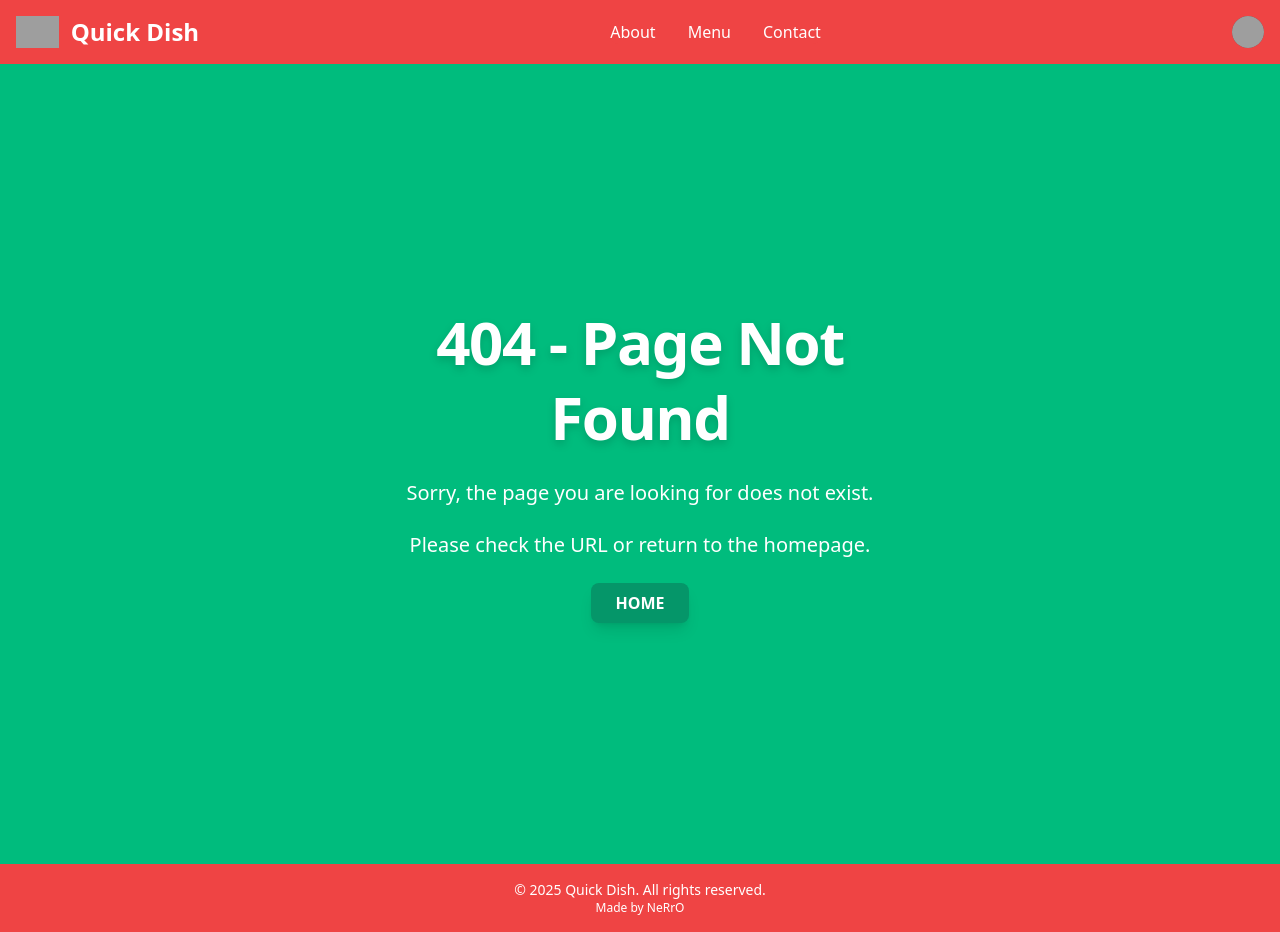
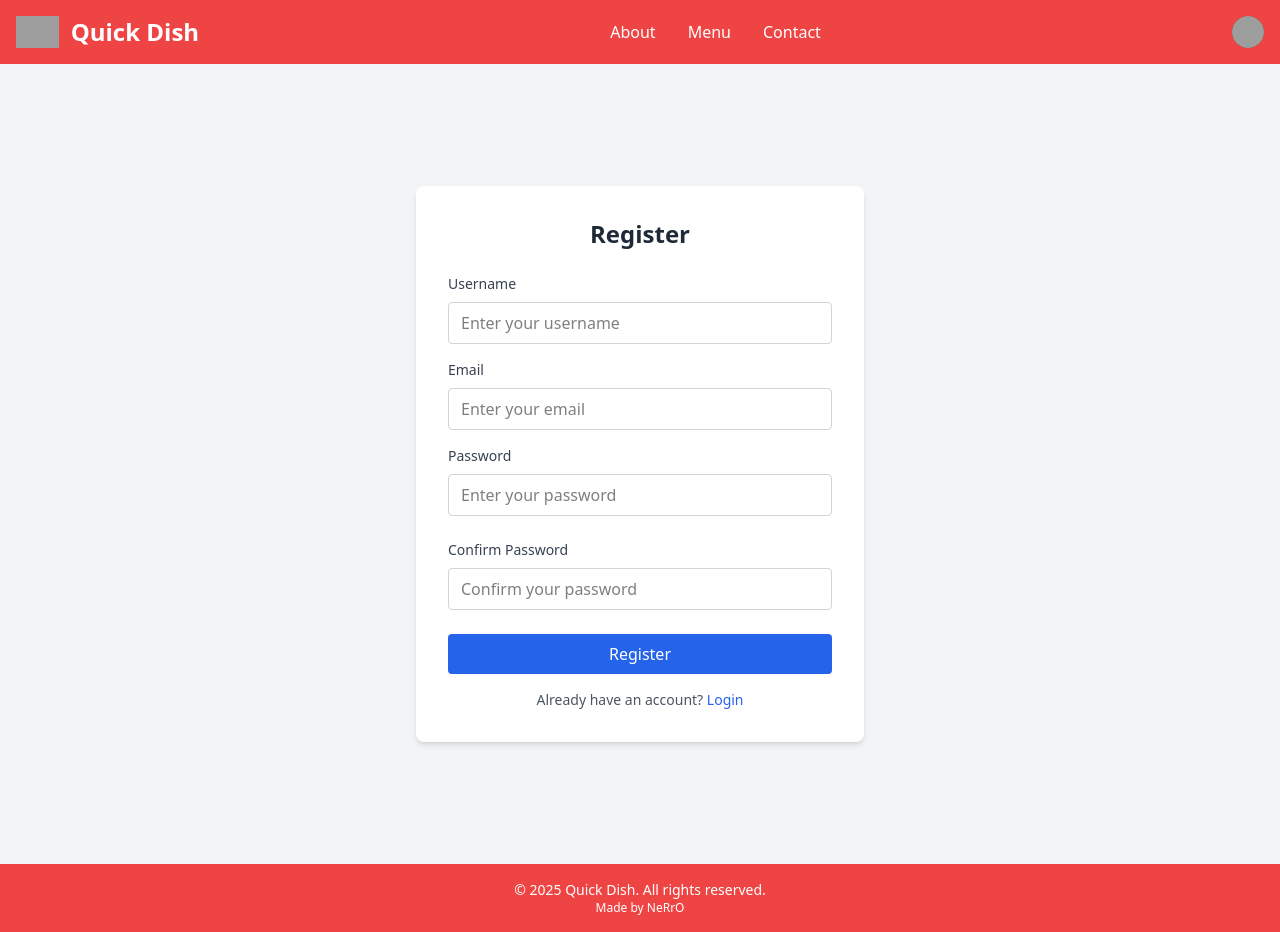
Before and after one commit to NeRrO106/quick_dish_frontend, a React (Vite) app: page /register in a window 1280 px wide. Built offline with nearby package versions, Linux system fonts and the light colour scheme; grey boxes are pictures that could not be loaded.

Commit message:
Created Login and Register Pages

```diff
--- a/src/App.tsx
+++ b/src/App.tsx
@@ -6,6 +6,8 @@ import NoPage from "./pages/NoPage";
 import About from "./pages/About";
 import Menu from "./pages/Menu";
 import Contact from "./pages/Contact";
+import Login from "./features/auth/Login";
+import Register from "./features/auth/Register";
 function App() {
   return (
     <>
@@ -16,6 +18,8 @@ function App() {
           <Route path="/about" element={<About />} />
           <Route path="/menu" element={<Menu />} />
           <Route path="/contact" element={<Contact />} />
+          <Route path="/login" element={<Login />} />
+          <Route path="/register" element={<Register />} />
           <Route path="*" element={<NoPage />} />
         </Routes>
         <Footer />
--- /dev/null
+++ b/src/features/auth/Login.tsx
@@ -0,0 +1,60 @@
+function Login() {
+  return (
+    <div className="flex items-center justify-center min-h-screen bg-gray-100">
+      <div className="w-full max-w-md p-8 bg-white rounded-lg shadow-md">
+        <h2 className="text-2xl font-bold text-center text-gray-800 mb-6">
+          Login
+        </h2>
+        <form>
+          <div className="mb-4">
+            <label
+              className="block text-sm font-medium text-gray-700 mb-2"
+              htmlFor="username"
+            >
+              Username
+            </label>
+            <input
+              type="username"
+              id="username"
+              className="w-full px-3 py-2 border border-gray-300 rounded focus:outline-none focus:ring-2 focus:ring-blue-500"
+              placeholder="Enter your username"
+            />
+          </div>
+          <div className="mb-6">
+            <label
+              className="block text-sm font-medium text-gray-700 mb-2"
+              htmlFor="password"
+            >
+              Password
+            </label>
+            <input
+              type="password"
+              id="password"
+              className="w-full px-3 py-2 border border-gray-300 rounded focus:outline-none focus:ring-2 focus:ring-blue-500"
+              placeholder="Enter your password"
+            />
+          </div>
+          <button
+            type="submit"
+            className="w-full px-4 py-2 text-white bg-blue-600 rounded hover:bg-blue-700 focus:outline-none focus:ring-2 focus:ring-blue-500"
+          >
+            Login
+          </button>
+        </form>
+        <p className="mt-4 text-sm text-center text-gray-600">
+          You forgot you password?{" "}
+          <a href="/register" className="text-blue-600 hover:underline">
+            Reset Password
+          </a>
+        </p>
+        <p className="mt-4 text-sm text-center text-gray-600">
+          Don't have an account?{" "}
+          <a href="/register" className="text-blue-600 hover:underline">
+            Register
+          </a>
+        </p>
+      </div>
+    </div>
+  );
+}
+export default Login;
--- /dev/null
+++ b/src/features/auth/Register.tsx
@@ -0,0 +1,82 @@
+function Register() {
+  return (
+    <div className="flex items-center justify-center min-h-screen bg-gray-100">
+      <div className="w-full max-w-md p-8 bg-white rounded-lg shadow-md">
+        <h2 className="text-2xl font-bold text-center text-gray-800 mb-6">
+          Register
+        </h2>
+        <form>
+          <div className="mb-4">
+            <label
+              className="block text-sm font-medium text-gray-700 mb-2"
+              htmlFor="username"
+            >
+              Username
+            </label>
+            <input
+              type="text"
+              id="username"
+              className="w-full px-3 py-2 border border-gray-300 rounded focus:outline-none focus:ring-2 focus:ring-blue-500"
+              placeholder="Enter your username"
+            />
+          </div>
+          <div className="mb-4">
+            <label
+              className="block text-sm font-medium text-gray-700 mb-2"
+              htmlFor="email"
+            >
+              Email
+            </label>
+            <input
+              type="email"
+              id="email"
+              className="w-full px-3 py-2 border border-gray-300 rounded focus:outline-none focus:ring-2 focus:ring-blue-500"
+              placeholder="Enter your email"
+            />
+          </div>
+          <div className="mb-6">
+            <label
+              className="block text-sm font-medium text-gray-700 mb-2"
+              htmlFor="password"
+            >
+              Password
+            </label>
+            <input
+              type="password"
+              id="password"
+              className="w-full px-3 py-2 border border-gray-300 rounded focus:outline-none focus:ring-2 focus:ring-blue-500"
+              placeholder="Enter your password"
+            />
+          </div>
+          <div className="mb-6">
+            <label
+              className="block text-sm font-medium text-gray-700 mb-2"
+              htmlFor="password"
+            >
+              Confirm Password
+            </label>
+            <input
+              type="password"
+              id="password"
+              className="w-full px-3 py-2 border border-gray-300 rounded focus:outline-none focus:ring-2 focus:ring-blue-500"
+              placeholder="Confirm your password"
+            />
+          </div>
+          <button
+            type="submit"
+            className="w-full px-4 py-2 text-white bg-blue-600 rounded hover:bg-blue-700 focus:outline-none focus:ring-2 focus:ring-blue-500"
+          >
+            Register
+          </button>
+        </form>
+        <p className="mt-4 text-sm text-center text-gray-600">
+          Already have an account?{" "}
+          <a href="/login" className="text-blue-600 hover:underline">
+            Login
+          </a>
+        </p>
+      </div>
+    </div>
+  );
+}
+export default Register;
```
Also changed, not shown: 1 other file (tests, documents, lock files or other folders).
